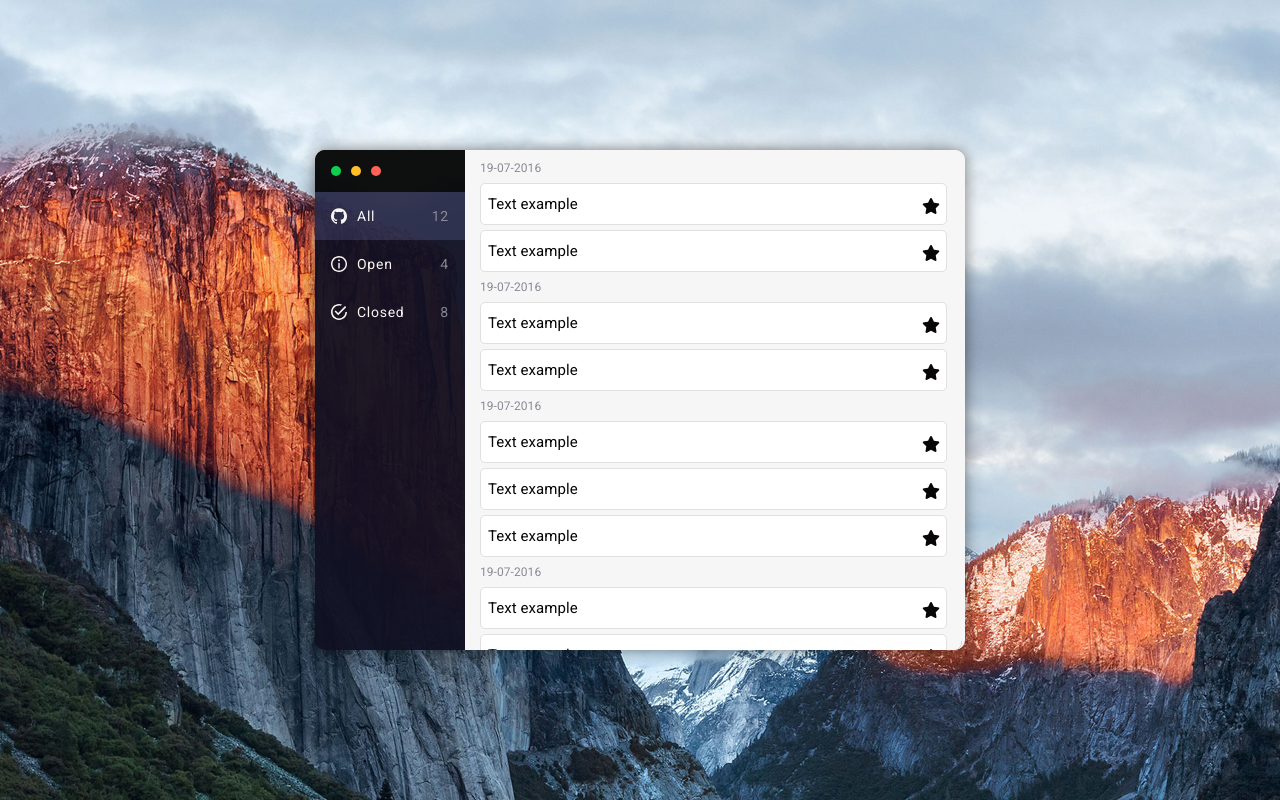
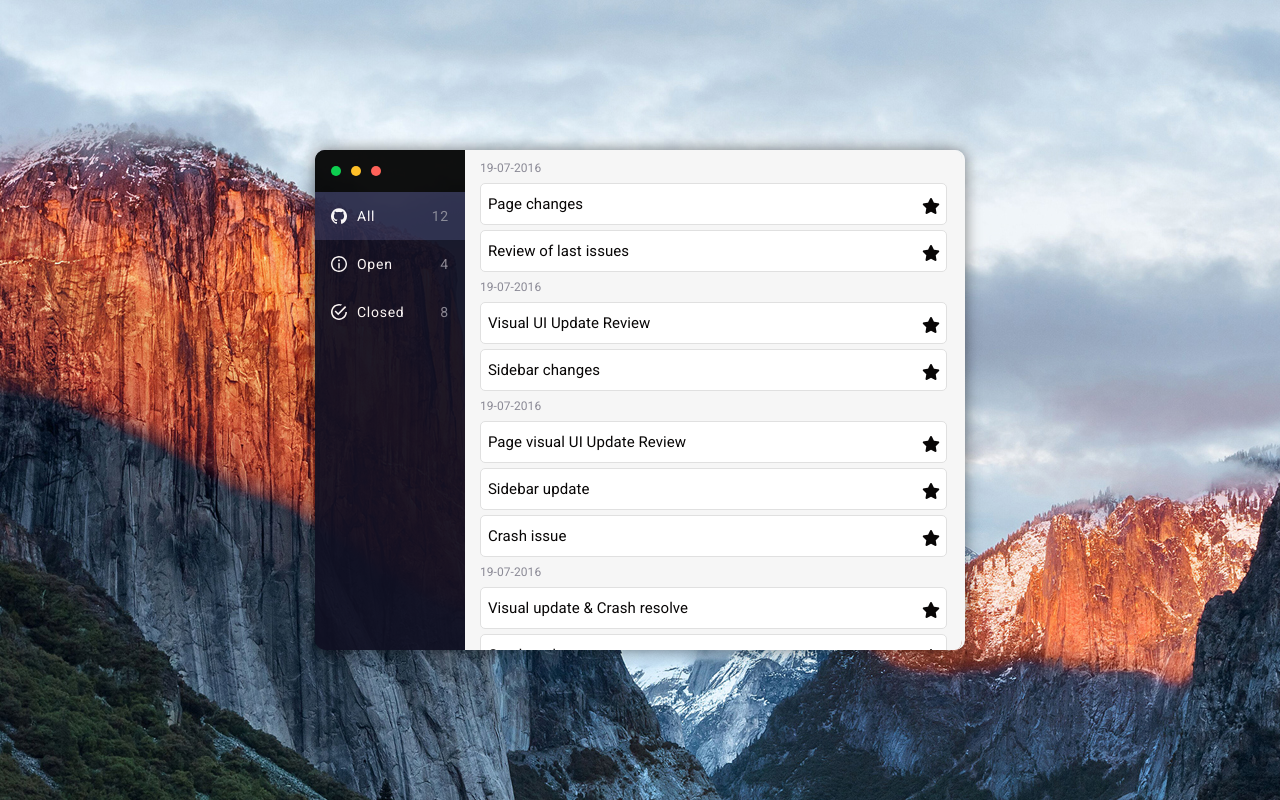
Before and after one commit to kingasieminiak/elproject, a website: page index.html in a window 1280 px wide. Drawn offline with Linux system fonts and the light colour scheme.

Commit message:
chnged issues text

```diff
--- a/index.html
+++ b/index.html
@@ -37,46 +37,46 @@
                 <div class="appWindow__content">
                     <div class="issue-date"><p>19-07-2016</p></div>
                     <div class="issue">
-                        <p class="issue__text">Text example</p>
+                        <p class="issue__text">Page changes</p>
                         <i class="fa fa-star issue__icon" aria-hidden="true"></i>
                     </div>
                     <div class="issue">
-                        <p class="issue__text">Text example</p>
+                        <p class="issue__text">Review of last issues</p>
                         <i class="fa fa-star issue__icon" aria-hidden="true"></i>
                     </div>
                     <div class="issue-date"><p>19-07-2016</p></div>
                     <div class="issue">
-                        <p class="issue__text">Text example</p>
+                        <p class="issue__text">Visual UI Update Review</p>
                         <i class="fa fa-star issue__icon" aria-hidden="true"></i>
                     </div>
                     <div class="issue">
-                        <p class="issue__text">Text example</p>
+                        <p class="issue__text">Sidebar changes</p>
                         <i class="fa fa-star issue__icon" aria-hidden="true"></i>
                     </div>
                     <div class="issue-date"><p>19-07-2016</p></div>
                     <div class="issue">
-                        <p class="issue__text">Text example</p>
+                        <p class="issue__text">Page visual UI Update Review</p>
                         <i class="fa fa-star issue__icon" aria-hidden="true"></i>
                     </div>
                     <div class="issue">
-                        <p class="issue__text">Text example</p>
+                        <p class="issue__text">Sidebar update</p>
                         <i class="fa fa-star issue__icon" aria-hidden="true"></i>
                     </div>
                     <div class="issue">
-                        <p class="issue__text">Text example</p>
+                        <p class="issue__text">Crash issue</p>
                         <i class="fa fa-star issue__icon" aria-hidden="true"></i>
                     </div>
                     <div class="issue-date"><p>19-07-2016</p></div>
                     <div class="issue">
-                        <p class="issue__text">Text example</p>
+                        <p class="issue__text">Visual update & Crash resolve</p>
                         <i class="fa fa-star issue__icon" aria-hidden="true"></i>
                     </div>
                     <div class="issue">
-                        <p class="issue__text">Text example</p>
+                        <p class="issue__text">Crash update</p>
                         <i class="fa fa-star issue__icon" aria-hidden="true"></i>
                     </div>
                     <div class="issue">
-                        <p class="issue__text">Text example</p>
+                        <p class="issue__text">Visual UI Update Review</p>
                         <i class="fa fa-star issue__icon" aria-hidden="true"></i>
                     </div>
                 </div>
```
